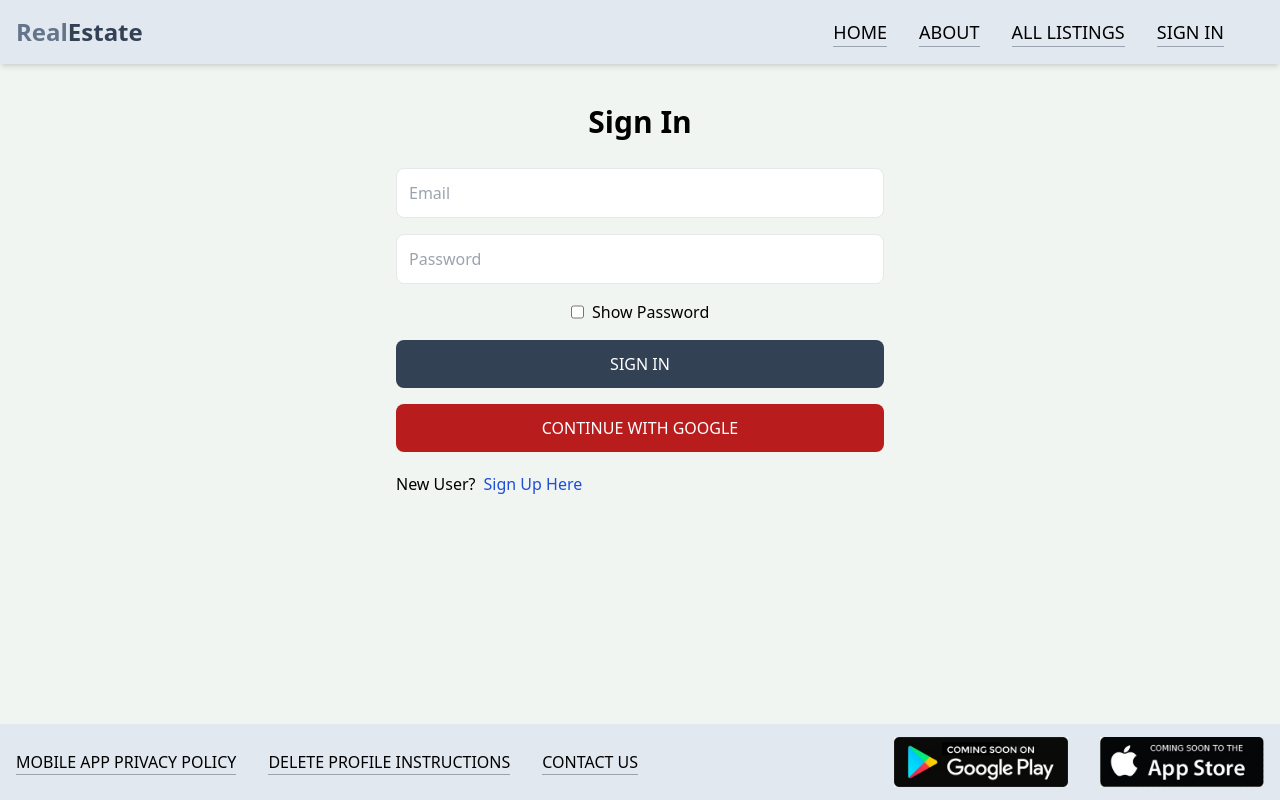
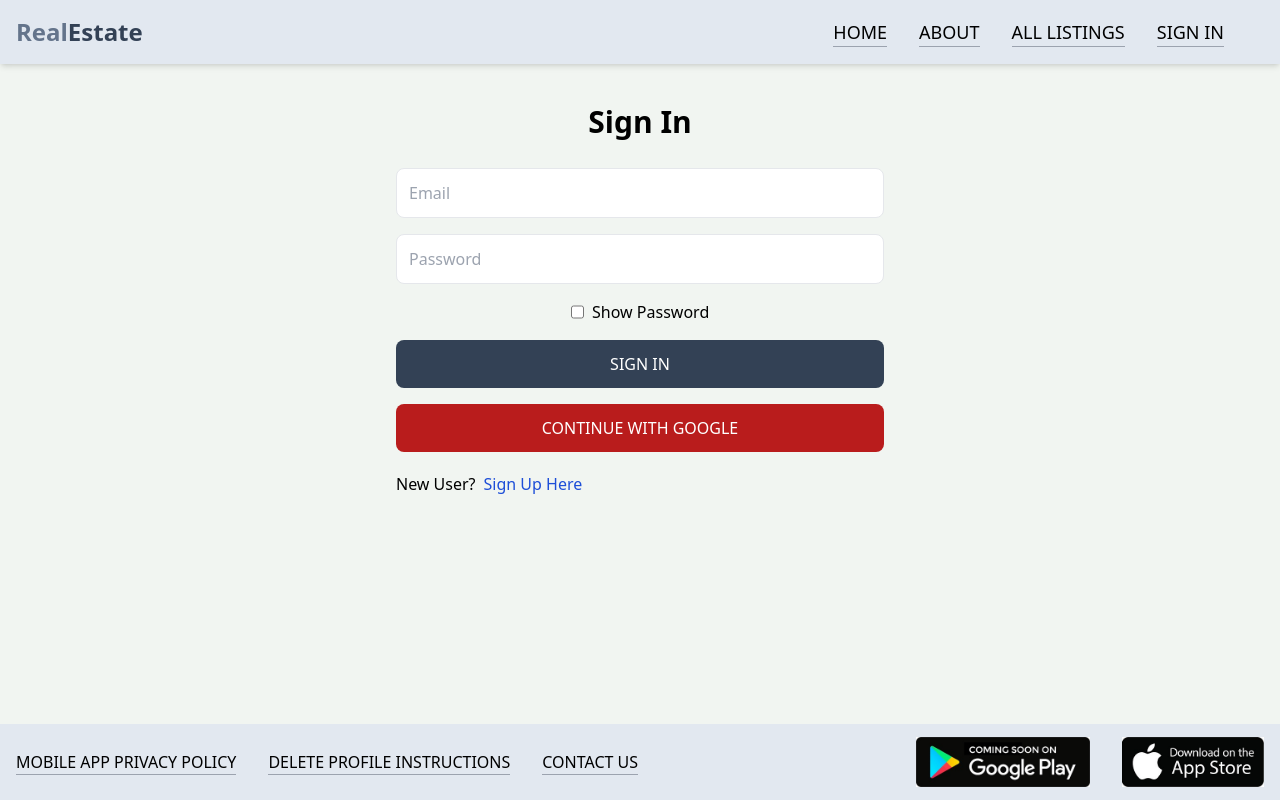
Before and after one commit to aunshpatel/realestate, a React (Vite) app in the folder client/: page /sign-in in a window 1280 px wide. Built offline with nearby package versions, Linux system fonts and the light colour scheme; no server answers.

Commit message:
Upload link to appstore

```diff
--- a/client/src/components/Footer.jsx
+++ b/client/src/components/Footer.jsx
@@ -2,7 +2,7 @@ import { Link } from 'react-router-dom';
 import { useSelector } from 'react-redux';
 import { useEffect, useState } from 'react';
 import googlePlay from "../assets/images/coming-soon-to-googleplay.jpeg";
-import appStore from "../assets/images/coming-soon-to-apple.jpeg";
+import appStore from "../assets/images/apple-appstore.jpeg";
 
 export default function Footer() {
     return(
@@ -31,9 +31,11 @@ export default function Footer() {
                             </li>
                         </Link>
 
-                        <Link to='/delete-profile-instructions'>
-                            <img src={appStore} alt="Coming Soon to App Store" className='h-[50px]'/>
-                        </Link>
+                        <li>
+                            <a href="https://apps.apple.com/us/app/realestate-property-search-app/id6673890149" target='_blank'>
+                                <img src={appStore} alt="Download on the App Store" className='h-[50px]'/>
+                            </a>
+                        </li>
                     </ul>
                 </div>
             </div>
```
